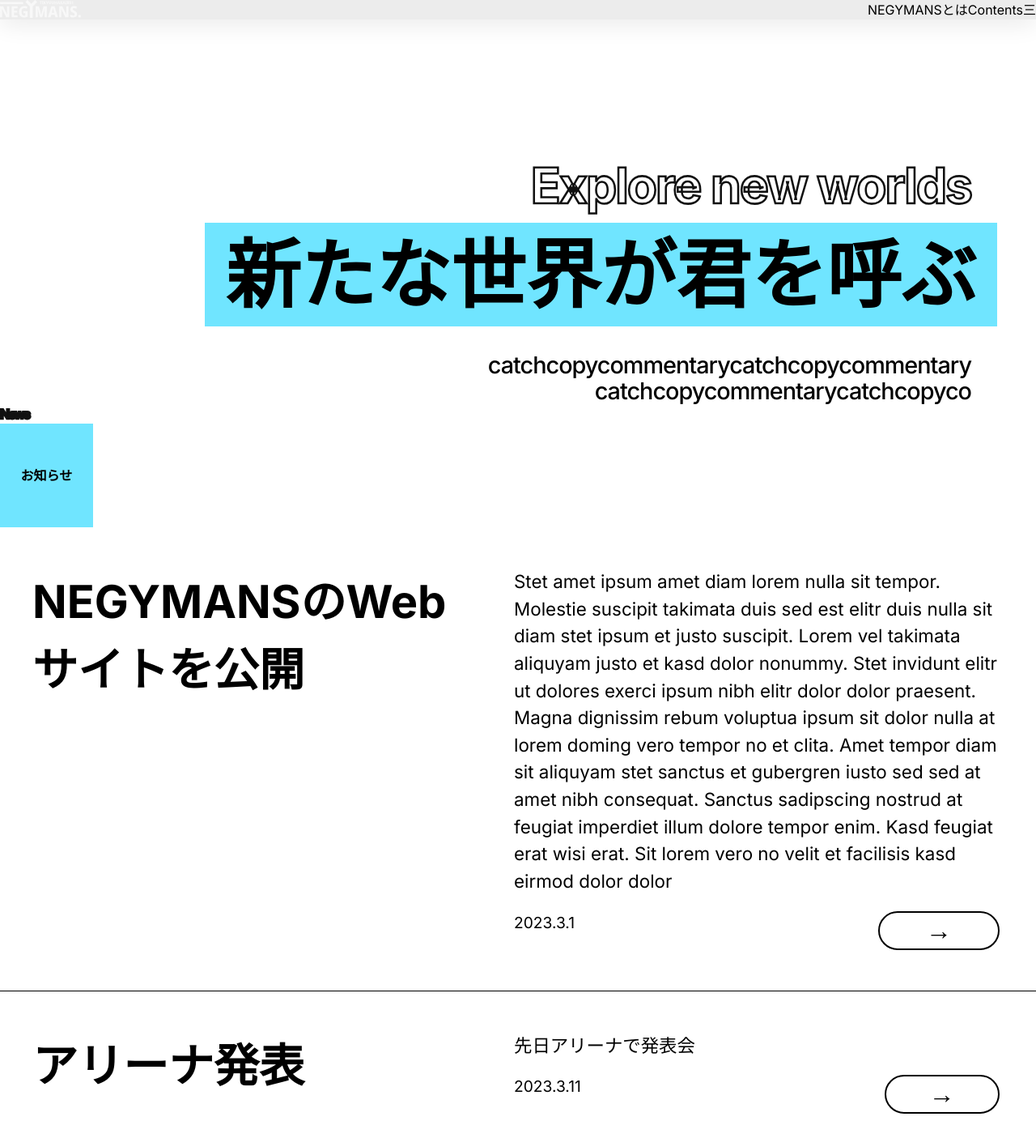
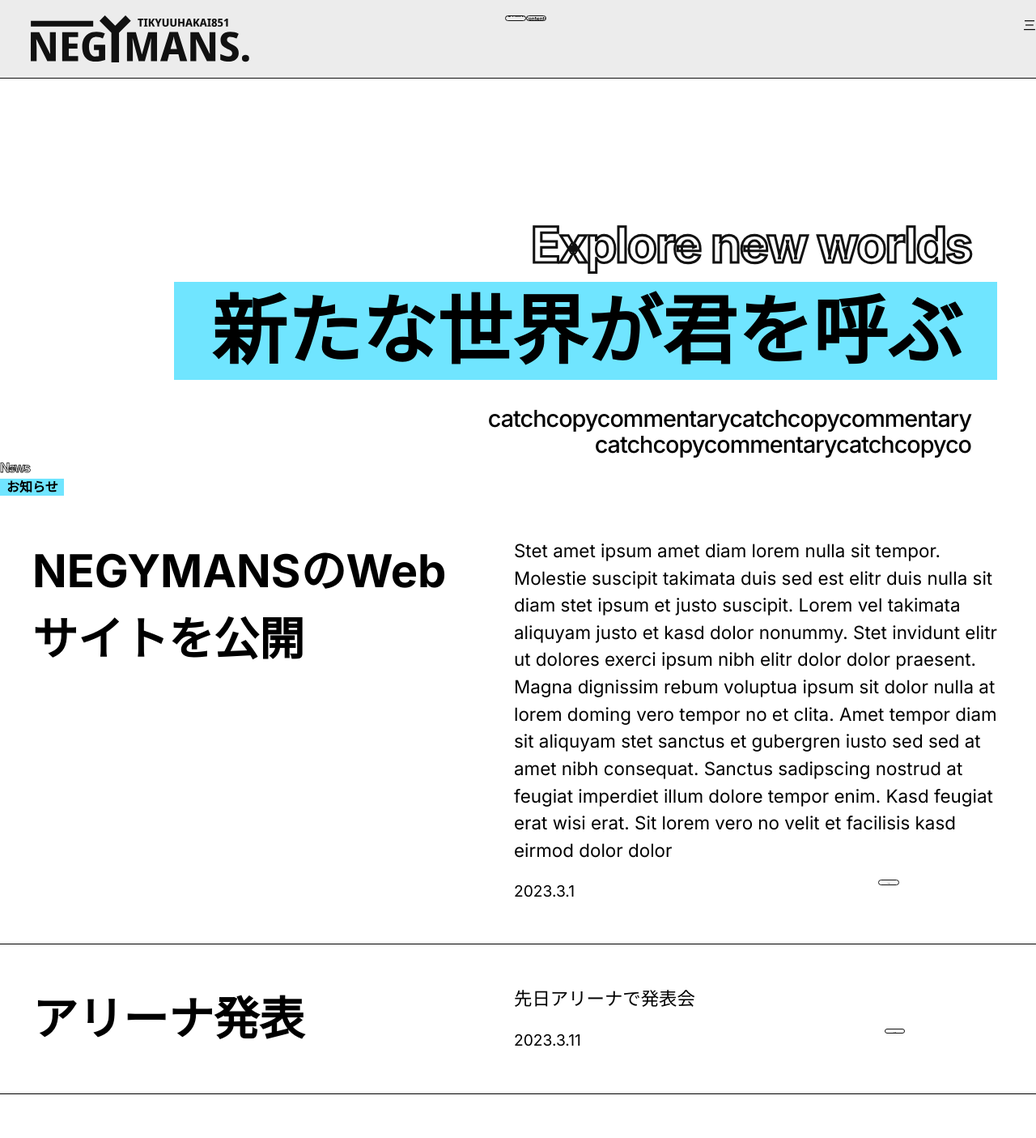
Before and after one commit to dokimiki/negymans_site, a Next.js app: page / in a window 1280 px wide. Shown: the top 1405 px of the page at 81% size. Built offline with nearby package versions, Linux system fonts and the light colour scheme.

Commit message:
ヘッダーのデザイン修正

```diff
--- a/src/app/global.scss
+++ b/src/app/global.scss
@@ -5,17 +5,27 @@
 .glass-bg {
     /* From https://css.glass */
     background: rgba(198, 198, 198, 0.34);
-    box-shadow: 0 4px 30px rgba(0, 0, 0, 0.1);
-    backdrop-filter: blur(11.3px);
-    -webkit-backdrop-filter: blur(11.3px);
+    //box-shadow: 0 4px 30px rgba(0, 0, 0, 0.1);
+    backdrop-filter: blur(6px);
+    -webkit-backdrop-filter: blur(6px);
+    padding: 1.2rem 0;
+    border-bottom: 1px solid #111;
+}
+
+.negymans-rogo{
+    margin-left: 2.4rem;
+}
+
+.header-right-content{
+    width: 50vw;
 }
 
 /* 文字の後ろについている青色の背景 */
 .text-blue-bg{
     display: inline-block;
-    line-height: 8rem;
-    padding-left:1.6rem;
-    padding-right:1.6rem;
+    line-height: 1.3em;
+    padding-left:0.5em;
+    padding-right:0.46em;
     background: #70E5FF;
     font-weight: bolder;
 }
@@ -25,7 +35,7 @@
     letter-spacing: -2px;
     font-weight: bold;
     color: transparent;
-    -webkit-text-stroke: 0.16rem #111111;
+    -webkit-text-stroke: 0.05em #111111;
 }
 
 
@@ -34,23 +44,23 @@
     display: flex;
     align-items: center;
     justify-content: center;
-    width: 240px;
-    height: 48px;
-    border: 2px solid #000;
-    border-radius: 50px;
+    width: 10em;
+    height: 2.6em;
+    border: 0.13em solid #111111;
+    border-radius: 2em;
     background-color: transparent;
     position: relative;
     letter-spacing: 0.05em;
-    font-size: 12px;
+    font-size: 0.16em;
     transition: initial;
     overflow: hidden;
     text-decoration: none;
     p {
-        color: #000;
+        color: #111111;
         font-weight: bold;
         z-index: 1000;
         transition: 0.6s ease all;
-        font-size: 2rem;
+        font-size: 1.8em;
     }
 }
 
@@ -68,11 +78,11 @@
     right: 0;
     border-radius: 50%;
     margin: auto;
-    width: 60px;
-    height: 60px;
-    background: #000;
+    width: 10em;
+    height: 10em;
+    background: #111111;
     transform: scale(0);
-    transition: 0.6s ease all;
+    transition: 0.8s ease all;
 }
 .url:hover:before {
     transform: scale(4.2);
--- a/src/app/layout.tsx
+++ b/src/app/layout.tsx
@@ -20,12 +20,12 @@ export default function RootLayout({
     <html lang="ja">
       <body className={inter.className}>
         <header className="glass-bg sticky inset-0 flex flex-row justify-between">
-          <div><Image src="/img/NEGYMANS.svg" alt="NEGYMANS" width={100} height={100} /></div>
+          <div><Image className="negymans-rogo" src="/img/NEGYMANS.svg" alt="NEGYMANS" width={270} height={270} /></div>
           <div className="flex flex-row">
             <nav>
-              <ul className="flex flex-row">
-                <li>NEGYMANSとは</li>
-                <li>Contents</li>
+              <ul className="header-right-content flex flex-row">
+                <li><a className="url" href=""><p>NEGYMANSとは</p></a></li>
+                <li><a className="url" href=""><p>Contents</p></a></li>
               </ul>
             </nav>
             <div>三</div>
```
Also changed, not shown: public/img/NEGYMANS.svg.
